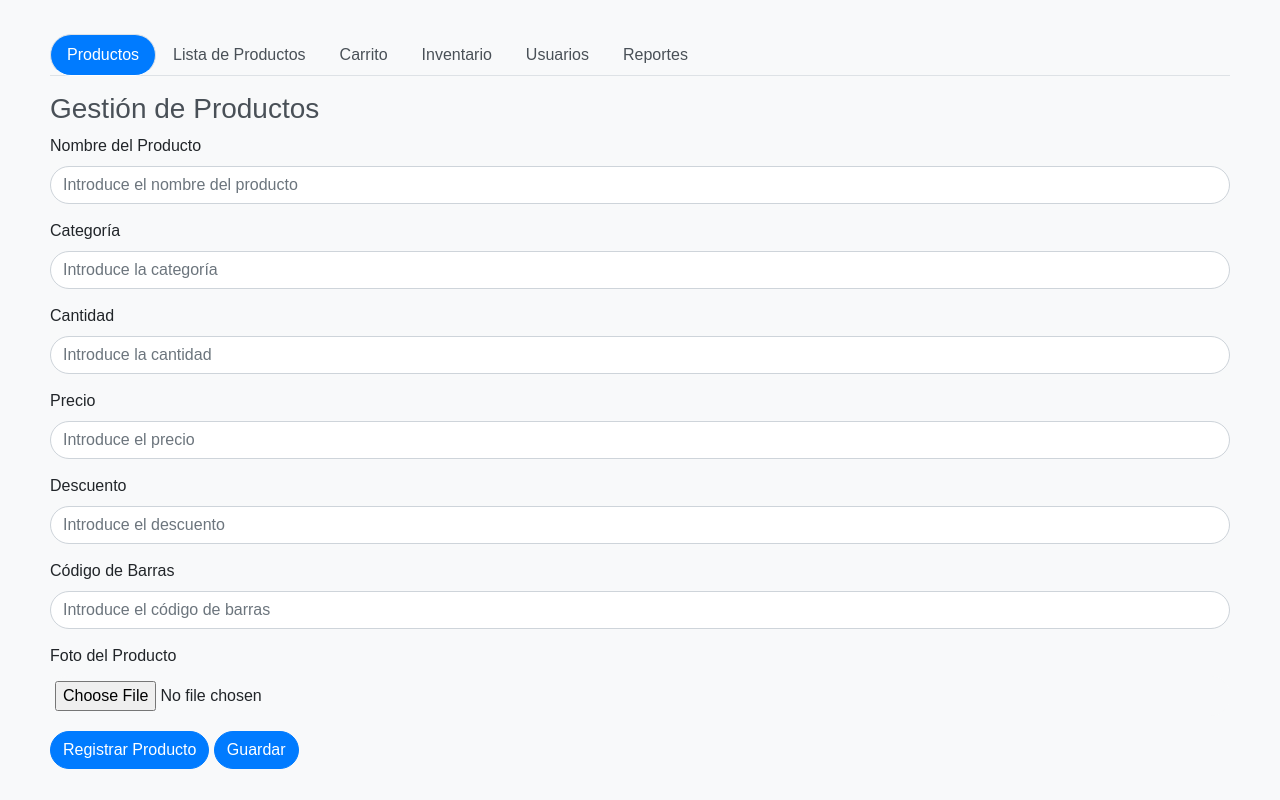
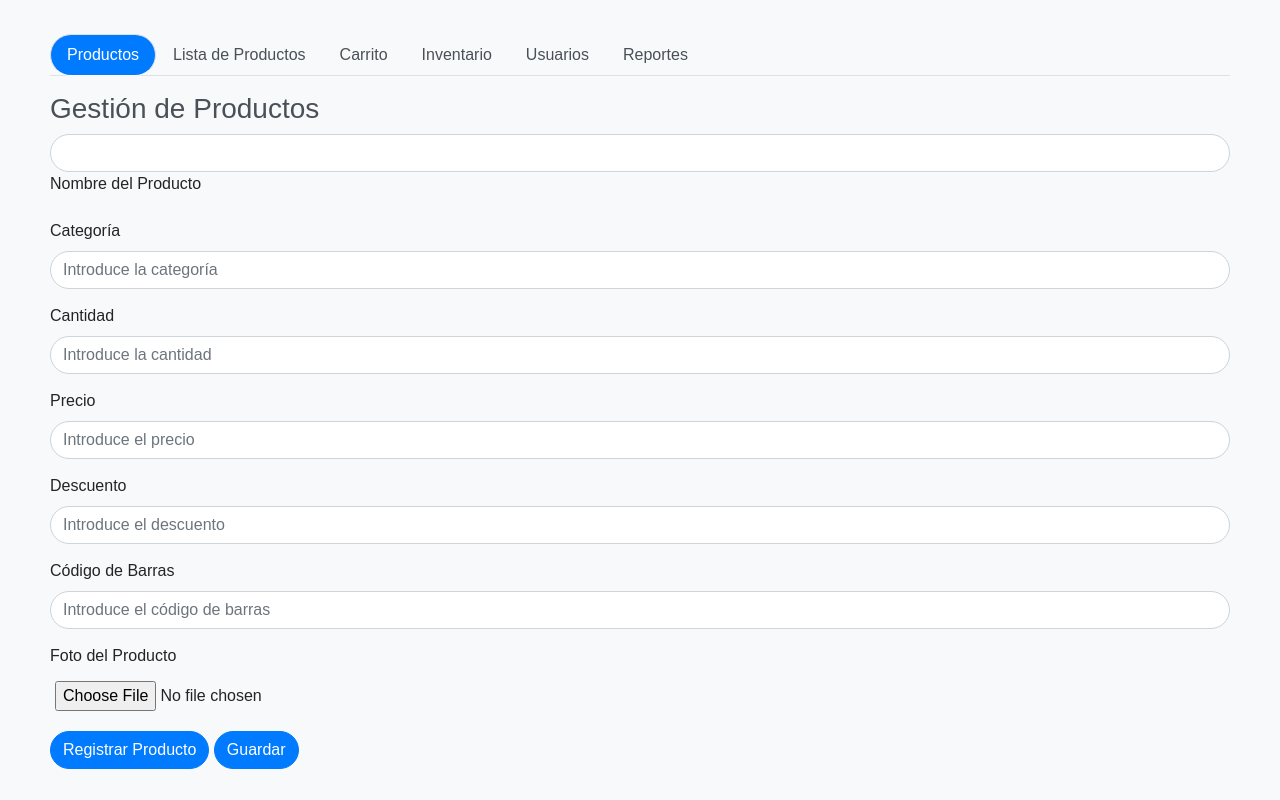
Before and after one commit to Minesca2001/Product-Records-System, a plain HTML site: page index.html in a window 1280 px wide. Drawn offline with nearby package versions, Linux system fonts and the light colour scheme; a script that the page names is missing.

Commit message:
Update index.html

```diff
--- a/index.html
+++ b/index.html
@@ -41,9 +41,8 @@
               <h3>Gestión de Productos</h3>
               <form id="productForm">
                 <div class="form-group">
+                  <input type="text" class="form-control" id="productName" required placeholder=" ">
                   <label for="productName">Nombre del Producto</label>
-                  <input type="text" class="form-control" id="productName"
-                    placeholder="Introduce el nombre del producto" required>
                 </div>
                 <div class="form-group">
                   <label for="productCategory">Categoría</label>
```
